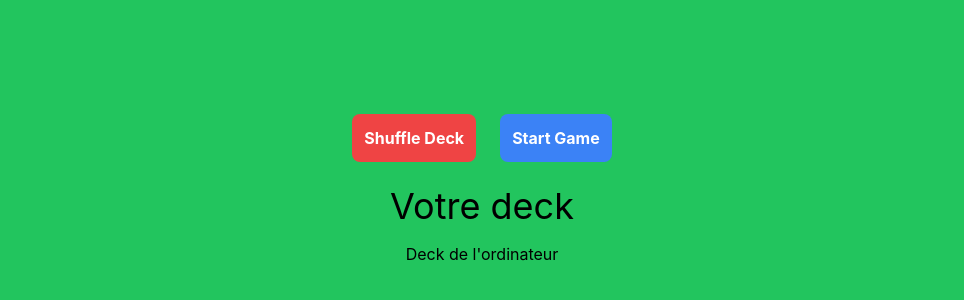
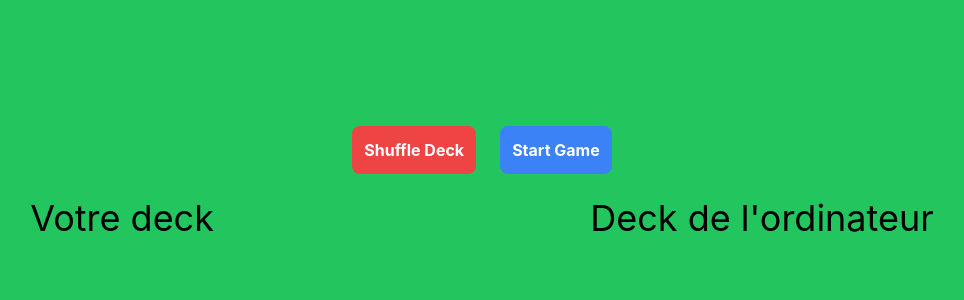
Before and after one commit to HugoWeh/exam-html-css-js, a React (Create React App) app: page / in a window 1280 px wide. Shown: the part 210-510 px from the top of the page, without its empty margins (158-1122 px from the left). Built offline with nearby package versions, Linux system fonts and the light colour scheme.

Commit message:
Shuffled deck

```diff
--- a/src/App.js
+++ b/src/App.js
@@ -22,6 +22,10 @@ const App = () => {
         }));
       }
     }
+    setState((state) => ({
+      ...state,
+      deck: state.deck.sort(() => Math.random() - 0.5),
+    }));
     return;
   };
 
@@ -65,7 +69,8 @@ const App = () => {
           Start Game
         </button>
       </div>
-      <div className="flex flex-col justify-center items-center">
+      <div className="flex flex-row justify-around items-center">
+        <div className="flex flex-col items-center">
           <h1 className="text-4xl mb-4">Votre deck</h1>
           <div className="w-full flex flex-row justify-center gap-6">
             {state.userDeck.map((card, index) => (
@@ -77,7 +82,20 @@ const App = () => {
               </div>
             ))}
           </div>
-        <h1>Deck de l'ordinateur</h1>
+        </div>
+        <div className="flex flex-col items-center">
+          <h1 className="text-4xl mb-4">Deck de l'ordinateur</h1>
+          <div className="w-full flex flex-row justify-center gap-6">
+            {state.botDeck.map((card, index) => (
+              <div
+                key={index}
+                className="flex items-center justify-center w-16 h-24 bg-white border border-gray-400 rounded-lg shadow-lg transition-transform transform hover:scale-105"
+              >
+                <span className="text-gray-800">{card}</span>
+              </div>
+            ))}
+          </div>
+        </div>
       </div>
     </div>
   );
```
Lines whose indentation alone changed are shown as unchanged.
